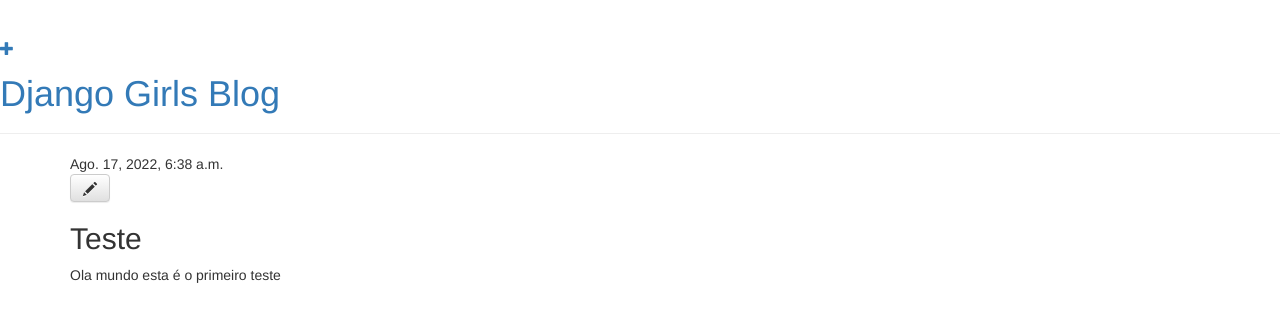
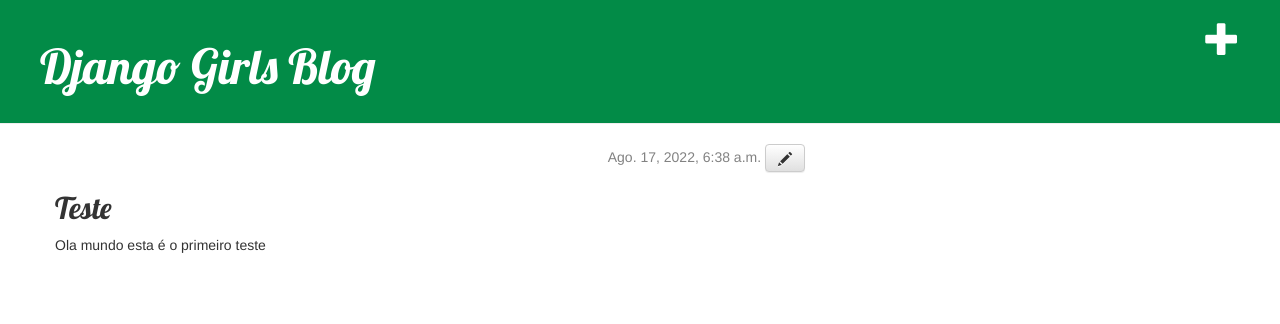
Before and after one commit to maubom/django, a Django app: page /post/1/ in a window 1280 px wide. Shown: the top 324 px of the page. Run offline with Django 3.2, Linux system fonts and the light colour scheme; a user stored in the database is signed in; data comes from the database, SQL or seed files in the repository; both versions use the stored data as it was after the commit; some libraries are stand-ins or nearby versions.

Commit message:
Mudando estilo

```diff
--- /dev/null
+++ b/blog/static/css/blog.css
@@ -0,0 +1,52 @@
+.page-header {
+    background-color: #028b47;
+    margin-top: 0;
+    padding: 20px 20px 20px 40px;
+}
+
+.page-header h1, .page-header h1 a, .page-header h1 a:visited, .page-header h1 a:active {
+    color: #ffffff;
+    font-size: 36pt;
+    text-decoration: none;
+}
+
+.content {
+    margin-left: 40px;
+}
+
+h1, h2, h3, h4 {
+    font-family: 'Lobster', cursive;
+}
+
+.date {
+    color: #828282;
+    text-align: right;
+}
+
+.datebtn {
+    display:inline;
+
+}
+
+.save {
+    float: right;
+}
+
+.post-form textarea, .post-form input {
+    width: 100%;
+}
+
+.top-menu, .top-menu:hover, .top-menu:visited {
+    color: #ffffff;
+    float: right;
+    font-size: 26pt;
+    margin-right: 20px;
+}
+
+.post {
+    margin-bottom: 70px;
+}
+
+.post h2 a, .post h2 a:visited {
+    color: #000000;
+}
--- a/blog/templates/blog/post_detail.html
+++ b/blog/templates/blog/post_detail.html
@@ -2,14 +2,14 @@
 
 {% block content %}
     <div class="post">
+        <div class="date">
             {% if post.published_date %}
-            <div class="date">
                     {{ post.published_date }}
-            </div>
             {% endif %}
             {% if user.is_authenticated %}
                 <a class="btn btn-default" href="{% url 'post_edit' pk=post.pk %}"><span class="glyphicon glyphicon-pencil"></span></a>
             {% endif %}
+        </div>
         <h2>{{ post.title }}</h2>
         <p>{{ post.text|linebreaksbr }}</p>
     </div>
```
Also changed, not shown: db.sqlite3, 1 other file. Lines whose indentation alone changed are shown as unchanged.
